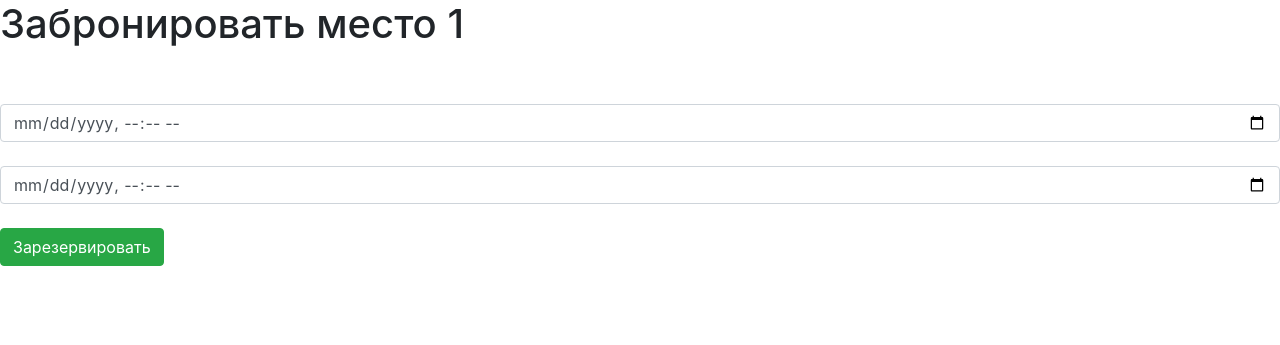
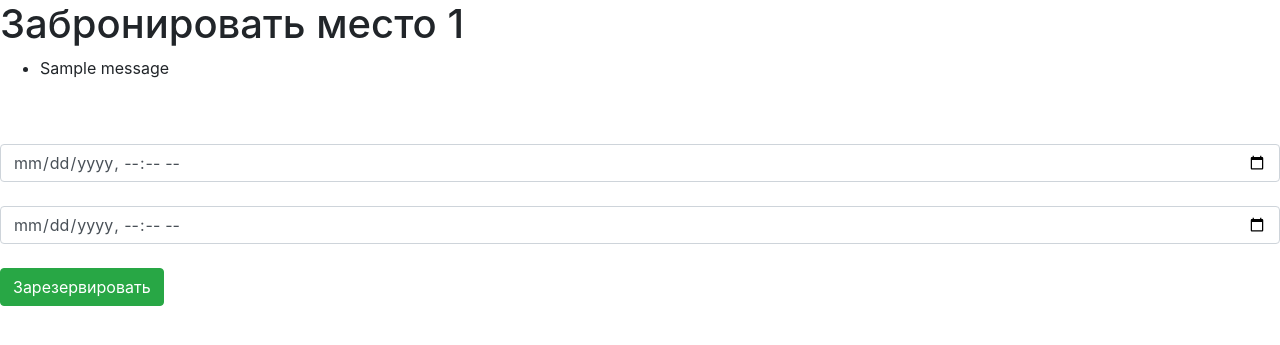
Before and after one commit to forza111/booking_parking_spaces, a Django app: page /bookings/booking/1/create in a window 1280 px wide. Shown: the part 56-401 px from the top of the page. Run offline with Django 3.2, Linux system fonts and the light colour scheme; a user stored in the database is signed in; tables that the repository leaves empty hold one stand-in row (values such as "Sample post"); one stand-in notice (Sample message) is shown; parts of the project's set-up code (start-up, migrations or seed data) failed here and were passed over.

Commit message:
add messages_error in form and check correct_date

```diff
--- a/bookings/models.py
+++ b/bookings/models.py
@@ -4,7 +4,10 @@ from django.db import models
 from django.contrib.auth.models import User
 from django.urls import reverse
 from django.dispatch import receiver
-from django.db.models.signals import post_save, pre_save
+from django.db.models.signals import pre_save
+from django.db.models import Q, F
+from django.core.validators import MaxValueValidator
+import datetime
 
 
 class ParkingPlaces(models.Model):
@@ -30,8 +33,18 @@ class Bookings(models.Model):
     def get_absolute_url(self):
         return reverse('parking')
 
+    class Meta:
+        constraints = [models.CheckConstraint(check=Q(end_date__gt=F('start_date')), name='date_field_check')]
+
 
 @receiver(pre_save, sender=Bookings)
-def save_booking_hours(sender, instance, **kwargs):
+def check_booking_date(sender, instance, **kwargs):
+    if Bookings.objects.all().filter(
+            park_num=instance.park_num, start_date__lte=instance.end_date,end_date__gte=instance.start_date):
+        raise ValueError
+
+
+@receiver(pre_save, sender=Bookings)
+def create_booking_hours(sender, instance, **kwargs):
     bookings_hours = math.ceil((instance.end_date - instance.start_date).total_seconds()/3600)
     instance.hours = bookings_hours
--- a/bookings/views.py
+++ b/bookings/views.py
@@ -1,6 +1,10 @@
 from django.views.generic import ListView, UpdateView, CreateView, DeleteView
 from django.urls import reverse_lazy
 from django.contrib.auth.mixins import PermissionRequiredMixin
+from django.db import IntegrityError
+from django.http import HttpResponse
+from django.shortcuts import render
+from django.contrib import messages
 
 from .models import ParkingPlaces, Bookings
 
@@ -28,11 +32,23 @@ class CreateBooking(PermissionRequiredMixin, CreateView):
     model = Bookings
     template_name = 'bookings/booking_create.html'
     fields = ["user_id", "park_num", "start_date", "end_date"]
+    error_message = {"date_is_busy": "Место уже забронировано на это время",
+                     "invalid_date": "Дата окончания бронирования не может быть раньше даты начала."}
 
     def get_context_data(self, **kwargs):
         context = super().get_context_data(**kwargs)
         context['park_num'] = self.kwargs['pk']
         return context
+
+    def form_valid(self, form):
+        try:
+            return super(CreateBooking, self).form_valid(form)
+        except IntegrityError:
+            messages.error(self.request, self.error_message["invalid_date"])
+            return self.form_invalid(form)
+        except ValueError:
+            messages.error(self.request, self.error_message["date_is_busy"])
+            return self.form_invalid(form)
 
 
 class BookingsList(PermissionRequiredMixin, ListView):
--- a/templates/bookings/booking_create.html
+++ b/templates/bookings/booking_create.html
@@ -5,7 +5,17 @@
     <h1>Забронировать место {{ park_num }} </h1>
     <form method="post">
         {% csrf_token %}
-
+        {% if messages %}
+            <ul class="messages">
+                {% for message in messages %}
+                    <li
+                    {% if message.tags %} class="{{ message.tags }}"{% endif %}>
+                    {% if message.level == DEFAULT_MESSAGE_LEVELS.ERROR %}{% endif %}
+                    {{ message }}
+                    </li>
+                 {% endfor %}
+            </ul>
+        {% endif %}
         <input type="hidden" class="form-control" name="user_id" value="{{ user.id }}"><br>
         <input type="hidden" class="form-control" name="park_num" value="{{ park_num }}"><br>
         <input type="datetime-local" class="form-control" name="start_date"><br>
```
